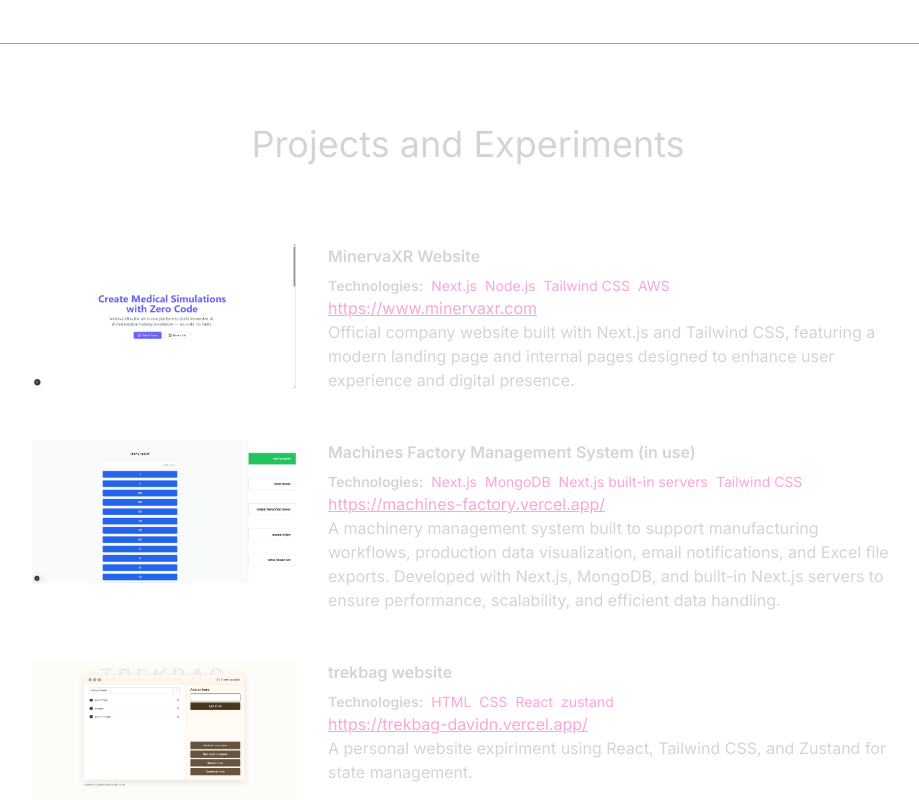
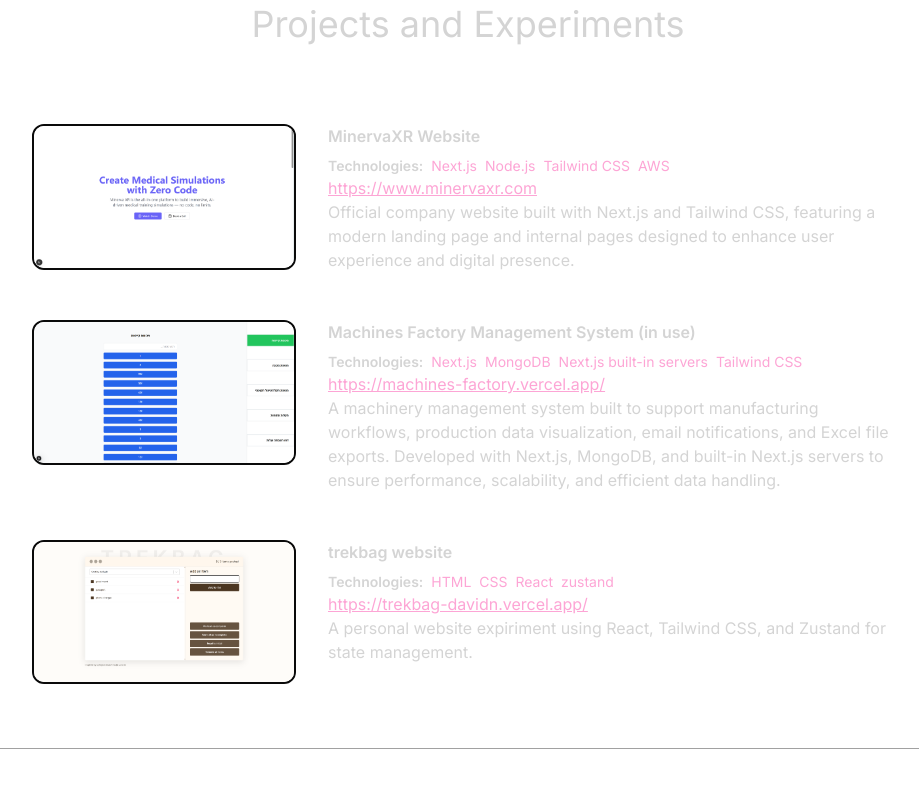
Before and after one commit to davidnachmias/trek, a React (Vite) app: page / in a window 1280 px wide. Shown: the part 3000-3800 px from the top of the page, without its empty margins (172-1091 px from the left). Built offline with nearby package versions, Linux system fonts and the light colour scheme.

Commit message:
finished

```diff
--- a/src/components/Projects.jsx
+++ b/src/components/Projects.jsx
@@ -28,7 +28,7 @@
               <a href={project.url} target="_blank" rel="noopener noreferrer">
                 <img
                   src={project.image}
-                  className="w-full cursor-pointer mb-4"
+                  className="w-full cursor-pointer rounded-xl border-2 border-neutral-950 mb-4 "
                   alt={project.title}
                 />
               </a>
--- a/src/components/Technologies.jsx
+++ b/src/components/Technologies.jsx
@@ -80,7 +80,7 @@
   display: "flex",
   flexWrap: "wrap",
   gap: 20,
-  width: 600,
+  width: 700,
   flexDirection: "row",
   justifyContent: "center",
   alignItems: "center",
```
